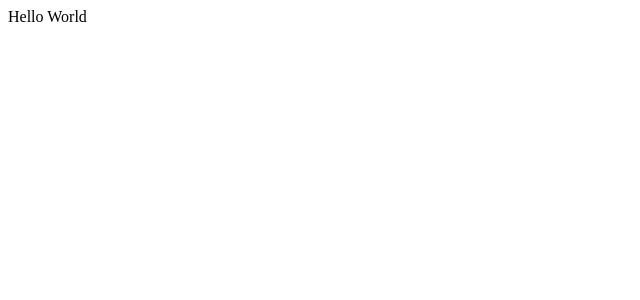
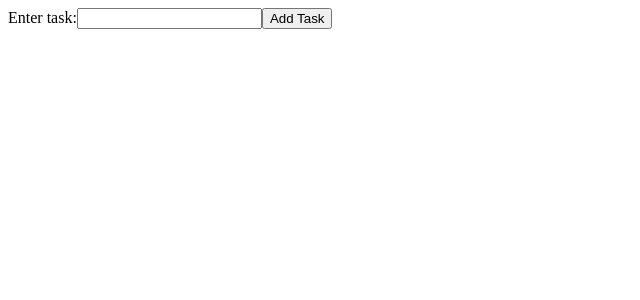
Before and after one commit to ying-lenny/odin-cv-project, a React (Create React App) app: page / in a window 1280 px wide. Shown: the top 300 px of the page, without its empty margins (0-640 px from the left). Built offline with nearby package versions, Linux system fonts and the light colour scheme.

Commit message:
Updated lists and functions to add lists

```diff
--- a/package.json
+++ b/package.json
@@ -9,6 +9,7 @@
     "react": "^18.2.0",
     "react-dom": "^18.2.0",
     "react-scripts": "5.0.1",
+    "uniqid": "^5.4.0",
     "web-vitals": "^2.1.4"
   },
   "scripts": {
--- a/src/App.js
+++ b/src/App.js
@@ -1,8 +1,58 @@
 import React, { Component } from "react";
+import Overview from "./components/Overview";
+import uniqid from "uniqid";
 
 class App extends Component {
+  constructor() {
+    super();
+
+    this.state = {
+      task: {
+        text: '',
+        id: uniqid()
+        },
+      tasks: [],
+    };
+  }
+
+  handleChange = (e) => {
+    this.setState({
+      task : {
+        text: e.target.value,
+        id: this.state.task.id,
+      }
+    });
+  }
+
+  onSubmitTask = (e) => {
+    e.preventDefault();
+    this.setState({
+      tasks: this.state.tasks.concat(this.state.task),
+      task: {
+        text: '',
+        id: uniqid()
+      },
+    });
+  };
+
   render() {
-    return <div>Hello World</div>;
+    const { task, tasks } = this.state;
+
+    return (
+      <div>
+        <form onSubmit={this.onSubmitTask}>
+          <label htmlFor="taskInput">Enter task:</label>
+          <input
+            onChange={this.handleChange}
+            value={task.text}
+            type='text'
+            id='taskInput'
+          />
+          <button type='submit'>Add Task</button>
+        </form>
+        <Overview tasks={tasks}/>
+      </div>
+    )
   }
 }
 
--- /dev/null
+++ b/src/components/Overview.js
@@ -0,0 +1,15 @@
+import React from "react";
+
+const Overview = (props) => {
+    const { tasks } = props;
+
+    return (
+        <ul>
+            {tasks.map((task) => {
+                return <li key={task.id}>{task.text}</li>;
+            })}
+        </ul>
+    );
+};
+
+export default Overview;
```
Also changed, not shown: 1 other file (tests, documents, lock files or other folders).
